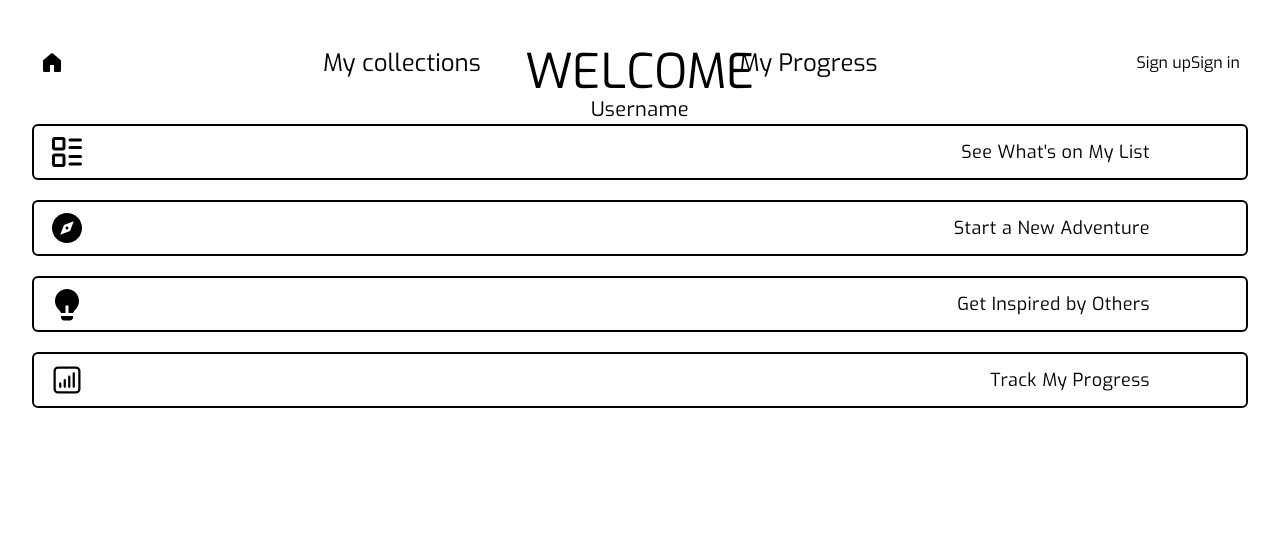
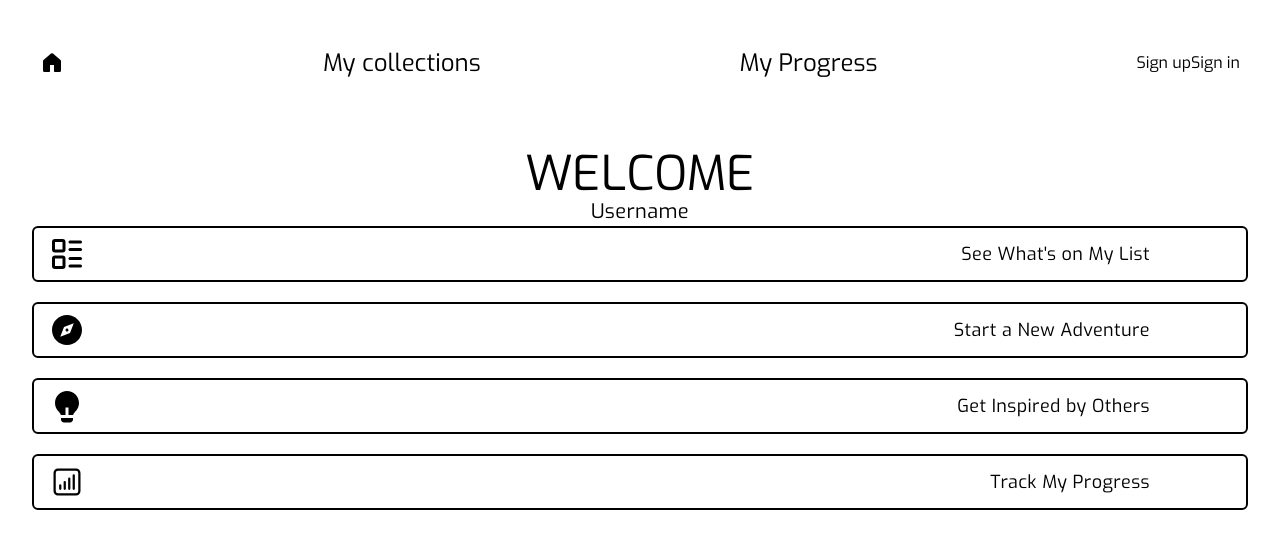
Before and after one commit to KZ-68/CDA-BucketList-App, a Next.js app: page / in a window 1280 px wide. Shown: the top 548 px of the page. Built offline with nearby package versions, Linux system fonts and the light colour scheme; no server answers.

Commit message:
fix: adjust main padding for improved layout on larger screens

```diff
--- a/app/layout.tsx
+++ b/app/layout.tsx
@@ -36,7 +36,7 @@ export default function RootLayout({
         <header>
           <Navbar />
         </header>
-        <main className="py-12 px-8  tracking-wide">
+        <main className="py-12 px-8  tracking-wide md:pt-[150px]">
           {children}
         </main>
       </body>
```
